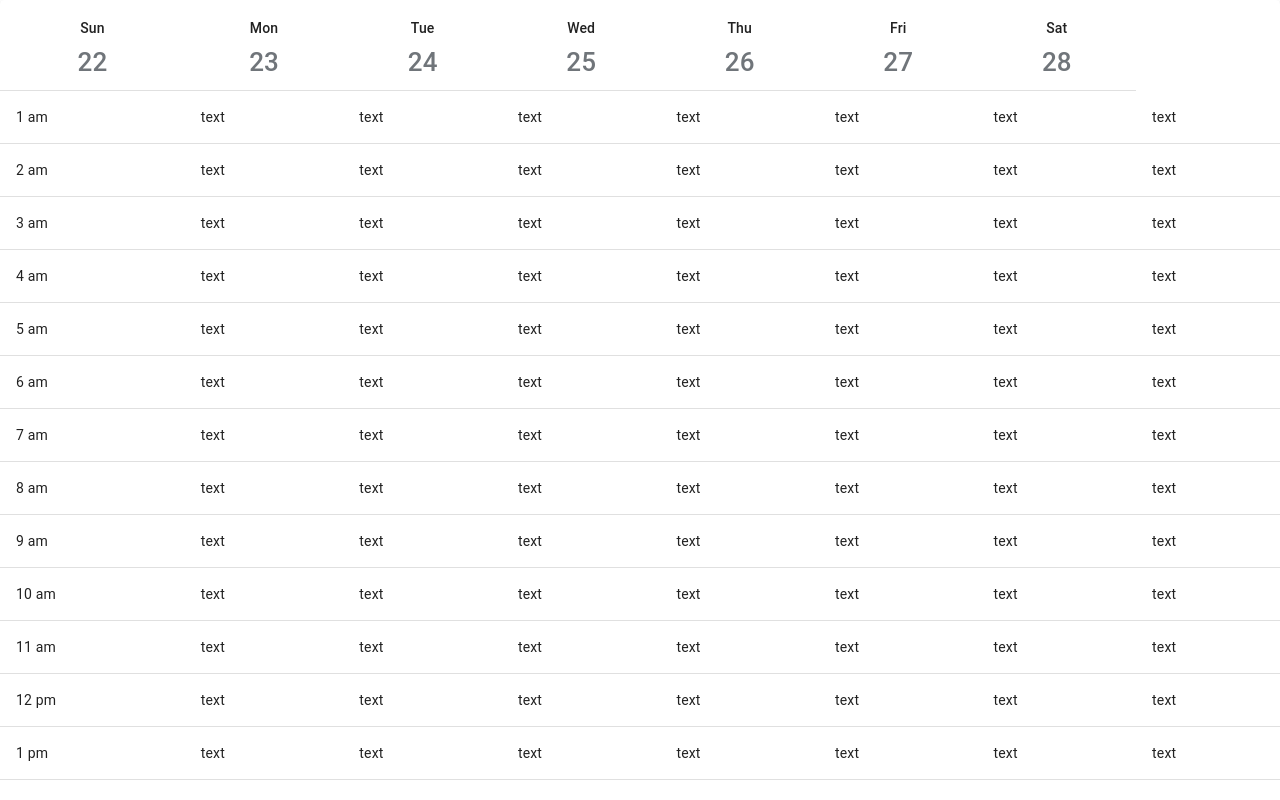
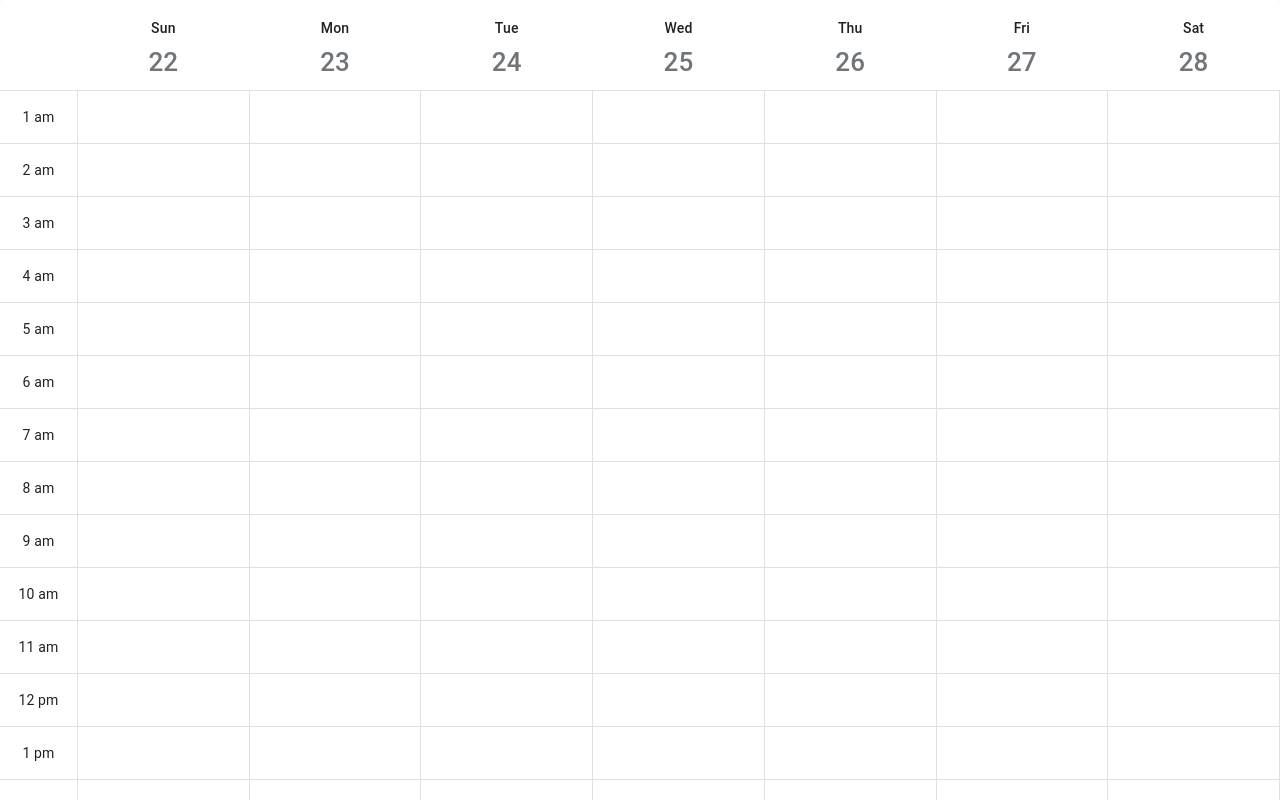
Before and after one commit to shreekarhegde/Google-Calendar, a React (Create React App) app: page / in a window 1280 px wide. Shown: the top 800 px of the page. Built offline with nearby package versions, Linux system fonts and the light colour scheme.

Commit message:
Moved time slots to separate component

```diff
--- /dev/null
+++ b/src/components/TimeSlots/TimeSlots.tsx
@@ -0,0 +1,38 @@
+import React from 'react';
+import TableBody from '@material-ui/core/TableBody';
+import { times } from '../../utils';
+import TableRow from '@material-ui/core/TableRow';
+import moment from 'moment';
+import TableCell from '@material-ui/core/TableCell';
+import { makeStyles } from '@material-ui/core/styles';
+
+const useStyles = makeStyles({
+	blackBorder: {
+		border: '1px solid rgba(224, 224, 224, 1)',
+	},
+	time: {
+		width: '45px',
+		textAlign: 'center',
+	},
+});
+
+export const TimeSlots = () => {
+	const formattedTime = (time: number) => moment().set('hours', time).format('h a');
+	const classes = useStyles();
+	return (
+		<TableBody>
+			{times.map((time: any) => (
+				<TableRow key={time}>
+					<TableCell className={classes.time}>{formattedTime(time)}</TableCell>
+					<TableCell className={classes.blackBorder}></TableCell>
+					<TableCell className={classes.blackBorder}></TableCell>
+					<TableCell className={classes.blackBorder}></TableCell>
+					<TableCell className={classes.blackBorder}></TableCell>
+					<TableCell className={classes.blackBorder}></TableCell>
+					<TableCell className={classes.blackBorder}></TableCell>
+					<TableCell className={classes.blackBorder}></TableCell>
+				</TableRow>
+			))}
+		</TableBody>
+	);
+};
--- a/src/components/WeekHeader/WeekHeader.tsx
+++ b/src/components/WeekHeader/WeekHeader.tsx
@@ -8,6 +8,7 @@ import TableRow from '@material-ui/core/TableRow';
 import Paper from '@material-ui/core/Paper';
 import { getAllDaysInTheWeek, times } from '../../utils';
 import moment from 'moment';
+import { TimeSlots } from '../TimeSlots/TimeSlots';
 
 export interface Day {
 	date: number;
@@ -48,6 +49,7 @@ const WeekHeader = () => {
 			<Table>
 				<TableHead>
 					<TableRow>
+						<TableCell className={classes.textCenter}></TableCell>
 						{daysInWeek.map((day: Day) => (
 							<TableCell key={day.date} className={classes.textCenter}>
 								<div>{day.weekDayName}</div>
@@ -56,36 +58,7 @@ const WeekHeader = () => {
 						))}
 					</TableRow>
 				</TableHead>
-				<TableBody>
-					{times.map((time: any) => (
-						<TableRow key={time}>
-							<TableCell>
-								<span>{formattedTime(time)}</span>
-							</TableCell>
-							<TableCell>
-								<div>text</div>
-							</TableCell>
-							<TableCell>
-								<div>text</div>
-							</TableCell>
-							<TableCell>
-								<div>text</div>
-							</TableCell>
-							<TableCell>
-								<div>text</div>
-							</TableCell>
-							<TableCell>
-								<div>text</div>
-							</TableCell>
-							<TableCell>
-								<div>text</div>
-							</TableCell>
-							<TableCell>
-								<div>text</div>
-							</TableCell>
-						</TableRow>
-					))}
-				</TableBody>
+				<TimeSlots />
 			</Table>
 		</TableContainer>
 	);
```
